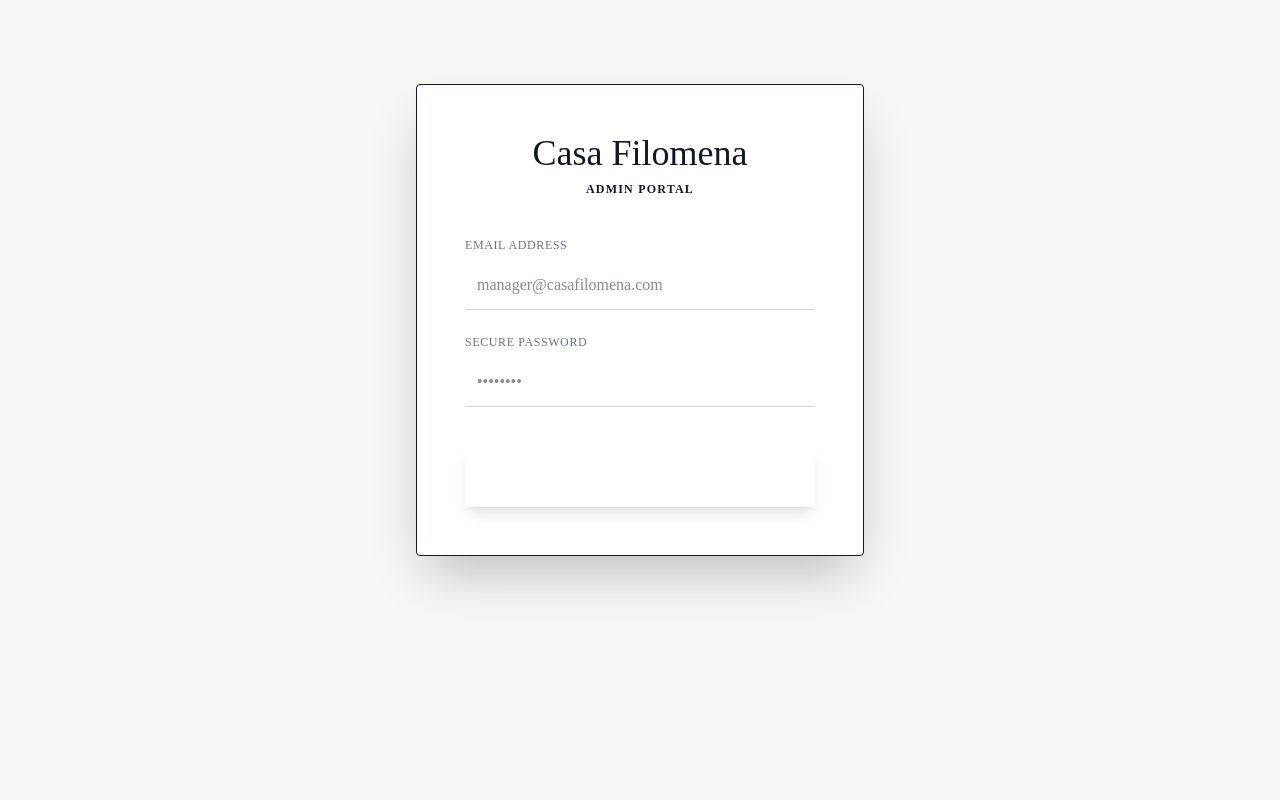
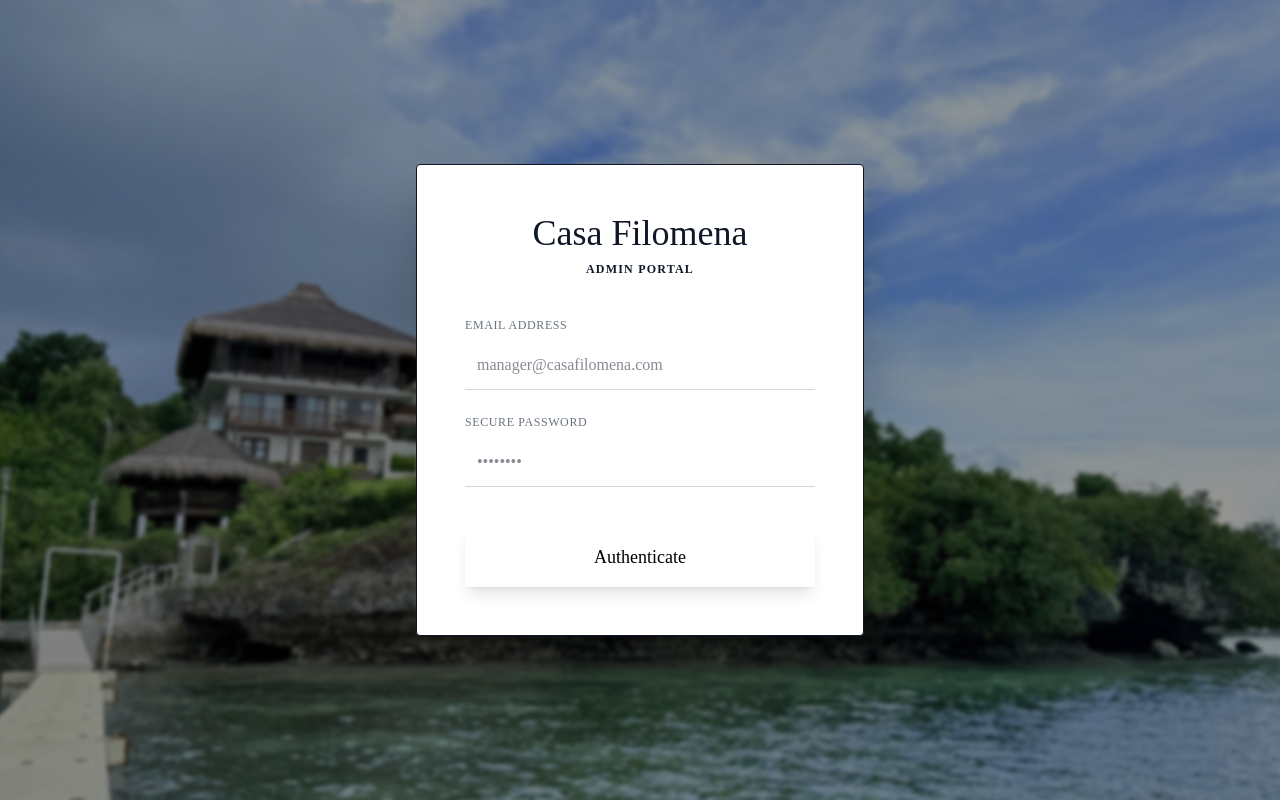
Before and after one commit to jeanecs/new-casa, a React (Vite) app in the folder frontend/: page /admin in a window 1280 px wide. Built offline with nearby package versions, Linux system fonts and the light colour scheme.

Commit message:
Update admin UI colors and add login background image
Changed AdminSidebar text color to black and updated the AdminLogin page to include a blurred background image with a dark overlay. Also adjusted button text color to black for consistency with the new design.

```diff
--- a/frontend/src/components/AdminSidebar.jsx
+++ b/frontend/src/components/AdminSidebar.jsx
@@ -21,7 +21,7 @@ const AdminSidebar = () => {
     const baseStyle = "cursor-pointer hover:text-casa-gold transition-all duration-300 block";
 
     return (
-        <div className="w-64 min-h-screen bg-casa-charcoal text-white p-8 flex flex-col justify-between fixed">
+        <div className="w-64 min-h-screen bg-casa-charcoal text-black p-8 flex flex-col justify-between fixed">
             <div>
                 <h2 className="text-2xl font-serif-display mb-10 text-casa-gold tracking-tighter">Casa Filomena</h2>
 
--- a/frontend/src/pages/AdminLogin.jsx
+++ b/frontend/src/pages/AdminLogin.jsx
@@ -1,3 +1,4 @@
+
 import React, { useState } from 'react';
 import axios from 'axios';
 
@@ -24,8 +25,19 @@ const AdminLogin = () => {
     };
 
     return (
-        <div className="flex items-center justify-center min-h-[80vh]">
-            <div className="w-full max-w-md p-12 bg-white border border-casa-gold/30 shadow-2xl rounded-sm">
+        <div className="relative min-h-screen flex items-center justify-center overflow-hidden">
+            {/* Blurred background image using <img> for consistency with Hero */}
+            <div className="absolute inset-0 z-0">
+                <img
+                    src="/561601915_122106831063028391_138386498224499306_n.jpg"
+                    alt="Luxury beach villa with ocean view"
+                    className="w-full h-full object-cover blur-[2px] scale-110"
+                    onError={(e) => { e.target.src = 'https://images.unsplash.com/photo-1580587771525-78b9dba3b914'; }}
+                />
+                <div className="absolute inset-0 bg-black/40"></div>
+            </div>
+            {/* Login form content */}
+            <div className="relative z-10 w-full max-w-md p-12 bg-white bg-opacity-90 border border-casa-gold/30 shadow-2xl rounded-sm">
                 <div className="text-center mb-10">
                     <h1 className="text-4xl font-serif-display text-casa-charcoal mb-2">Casa Filomena</h1>
                     <p className="text-casa-gold uppercase tracking-widest text-xs font-semibold">Admin Portal</p>
@@ -54,7 +66,7 @@ const AdminLogin = () => {
                     </div>
                     <button
                         type="submit"
-                        className="w-full bg-casa-charcoal text-white py-4 mt-4 hover:bg-casa-gold transition-all duration-500 font-serif-display text-lg shadow-lg"
+                        className="cursor-pointer w-full bg-casa-charcoal text-black py-4 mt-4 hover:bg-casa-gold transition-all duration-500 font-serif-display text-lg shadow-lg"
                     >
                         Authenticate
                     </button>
```
